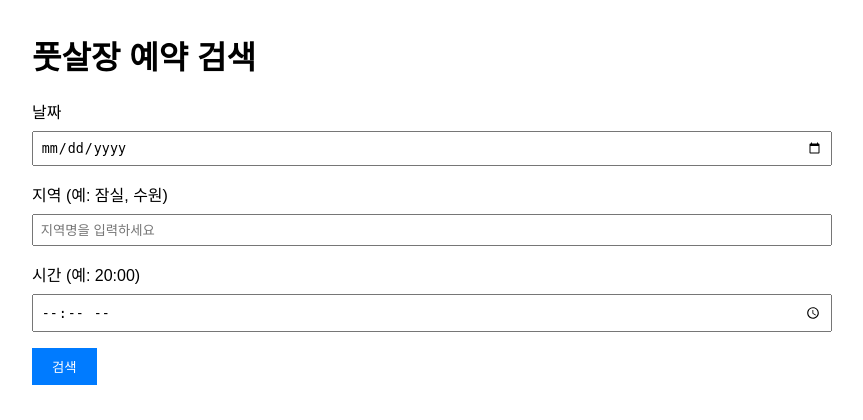
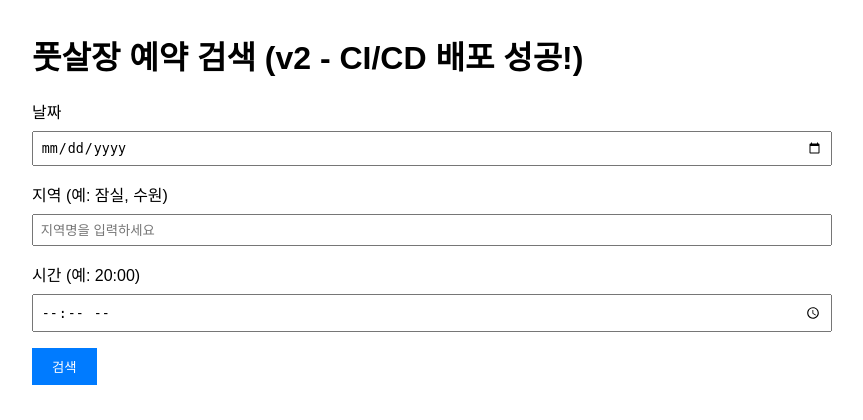
Before and after one commit to zoown13/futsal-notifier, a Flask app: page / in a window 1280 px wide. Shown: the top 420 px of the page, without its empty margins (208-1071 px from the left). Run offline with Flask 2, Linux system fonts and the light colour scheme.

Commit message:
Test CI/CD pipeline by updating HTML title

```diff
--- a/templates/index.html
+++ b/templates/index.html
@@ -21,7 +21,7 @@
 </head>
 <body>
     <div class="container">
-        <h1>풋살장 예약 검색</h1>
+        <h1>풋살장 예약 검색 (v2 - CI/CD 배포 성공!)</h1>
         <form id="search-form">
             <div class="form-group">
                 <label for="search_date">날짜</label>
```
